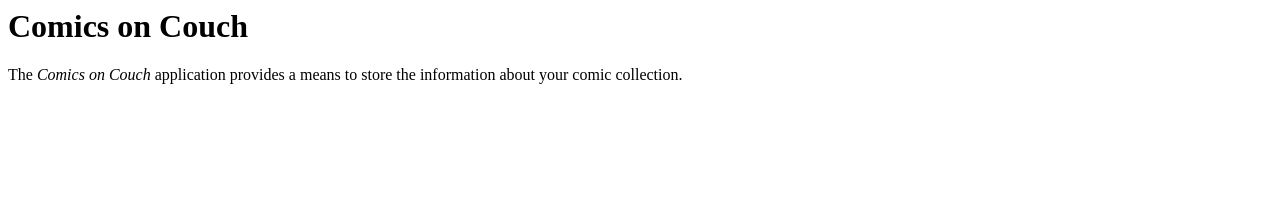
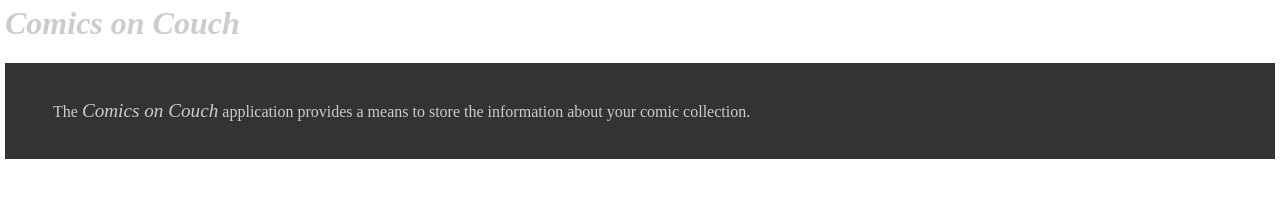
Before and after one commit to dvberkel/couchdb-experiment, a plain HTML site: page _attachments/index.html in a window 1280 px wide. Drawn offline with Linux system fonts and the light colour scheme.

Commit message:
Added a stylesheet
A reference to a style sheet is added.

Note: couchdb serves the stylesheet from a name. the / is interpret
as a special character. There is not directory structure in the
_attachment field, just names.

```diff
--- a/_attachments/index.html
+++ b/_attachments/index.html
@@ -1,6 +1,7 @@
 <html>
 	<head>
 		<title>Comics on Couch</title>
+	    <link rel="stylesheet" href="style/comics.css" type="text/css">
 	</head>
 	<body>
 		<h1>Comics on Couch</h1>
--- /dev/null
+++ b/_attachments/style/comics.css
@@ -0,0 +1,17 @@
+body {
+	margin: 5px;
+	color: #cccccc;
+}
+
+h1 {
+	font-style: italic;
+}
+
+p {
+	background-color: #333333;
+	padding: 5ex 3em;
+}
+
+em {
+	font-size: larger;
+}
```
